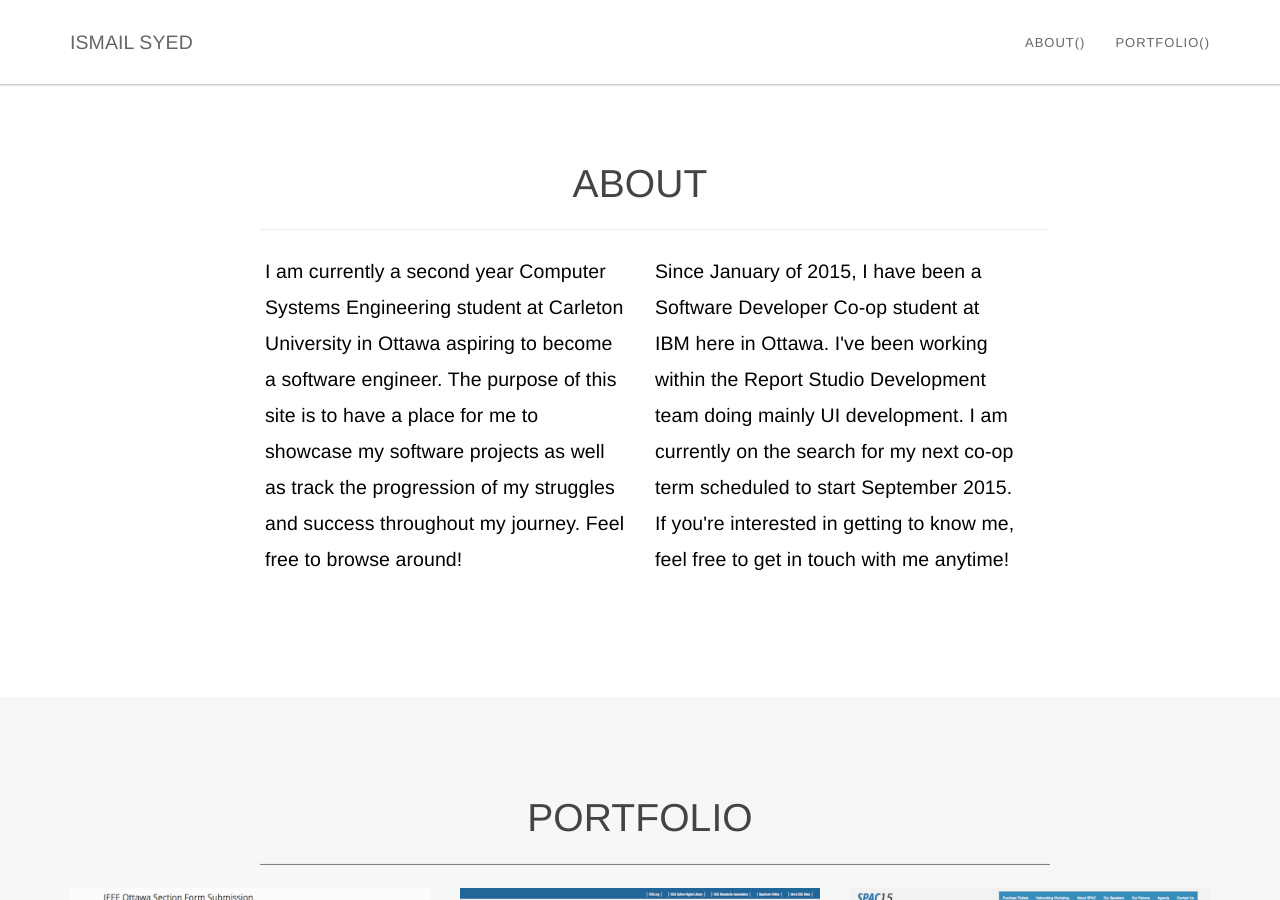
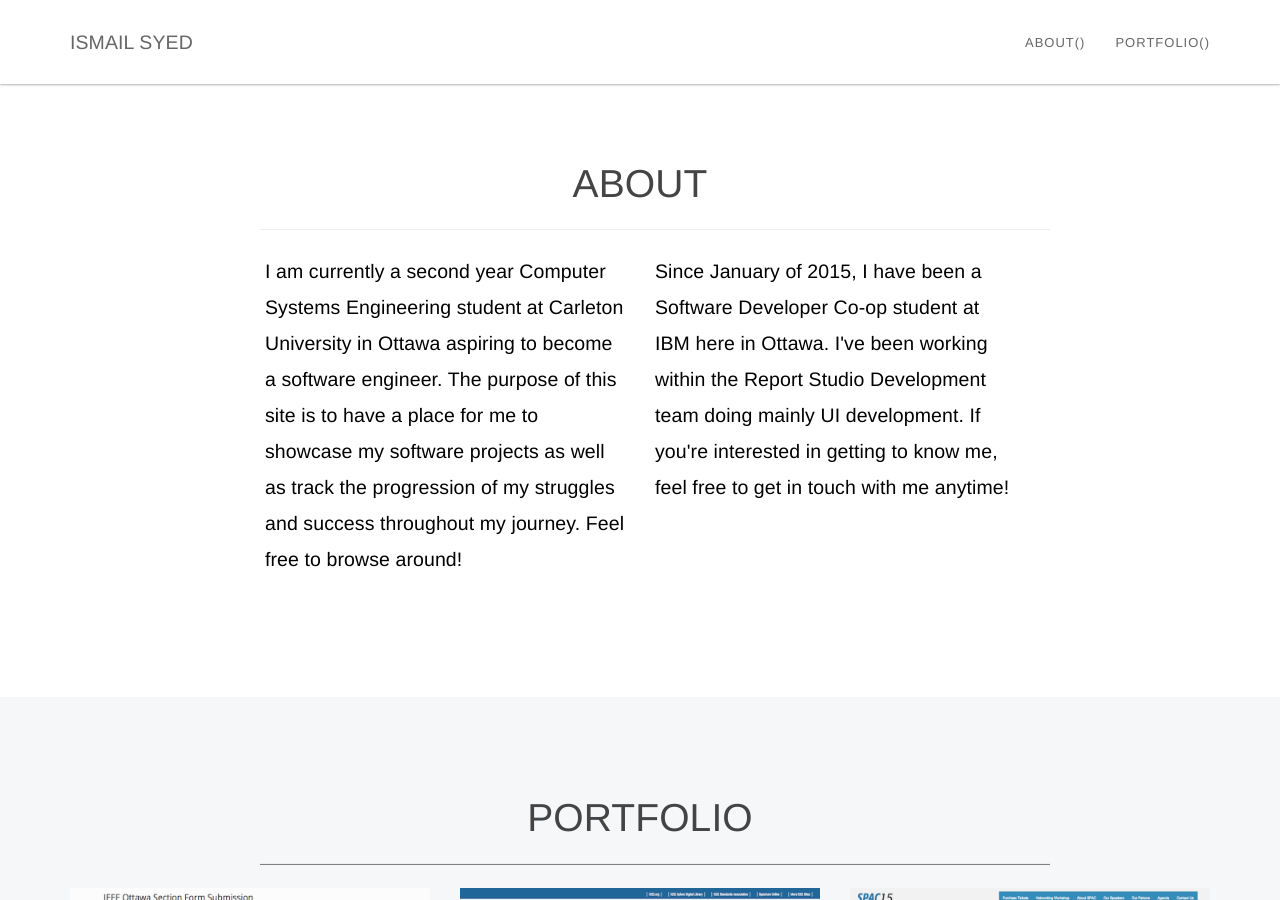
Before and after one commit to ismail-syed/ismail-syed.github.io, a Jekyll site: the page built from index.html, in a window 1280 px wide and 900 px high, scrolled down 669 px. Built offline with Jekyll 4.4.1, drawn with Linux system fonts in a browser that asks for light colours.

Commit message:
Update about.html

```diff
--- a/_includes/about.html
+++ b/_includes/about.html
@@ -12,7 +12,7 @@
                     <p>I am currently a second year Computer Systems Engineering student at Carleton University in Ottawa aspiring to become a software engineer. The purpose of this site is to have a place for me to showcase my software projects as well as track the progression of my struggles and success throughout my journey. Feel free to browse around! </p>
                 </div>
                 <div class="col-lg-4">
-                    <p>Since January of 2015, I have been a Software Developer Co-op student at IBM here in Ottawa. I've been working within the Report Studio Development team doing mainly UI development. I am currently on the search for my next co-op term scheduled to start September 2015. If you're interested in getting to know me, feel free to get in touch with me anytime!
+                    <p>Since January of 2015, I have been a Software Developer Co-op student at IBM here in Ottawa. I've been working within the Report Studio Development team doing mainly UI development. If you're interested in getting to know me, feel free to get in touch with me anytime!
                     </p>
                 </div>
 
```
